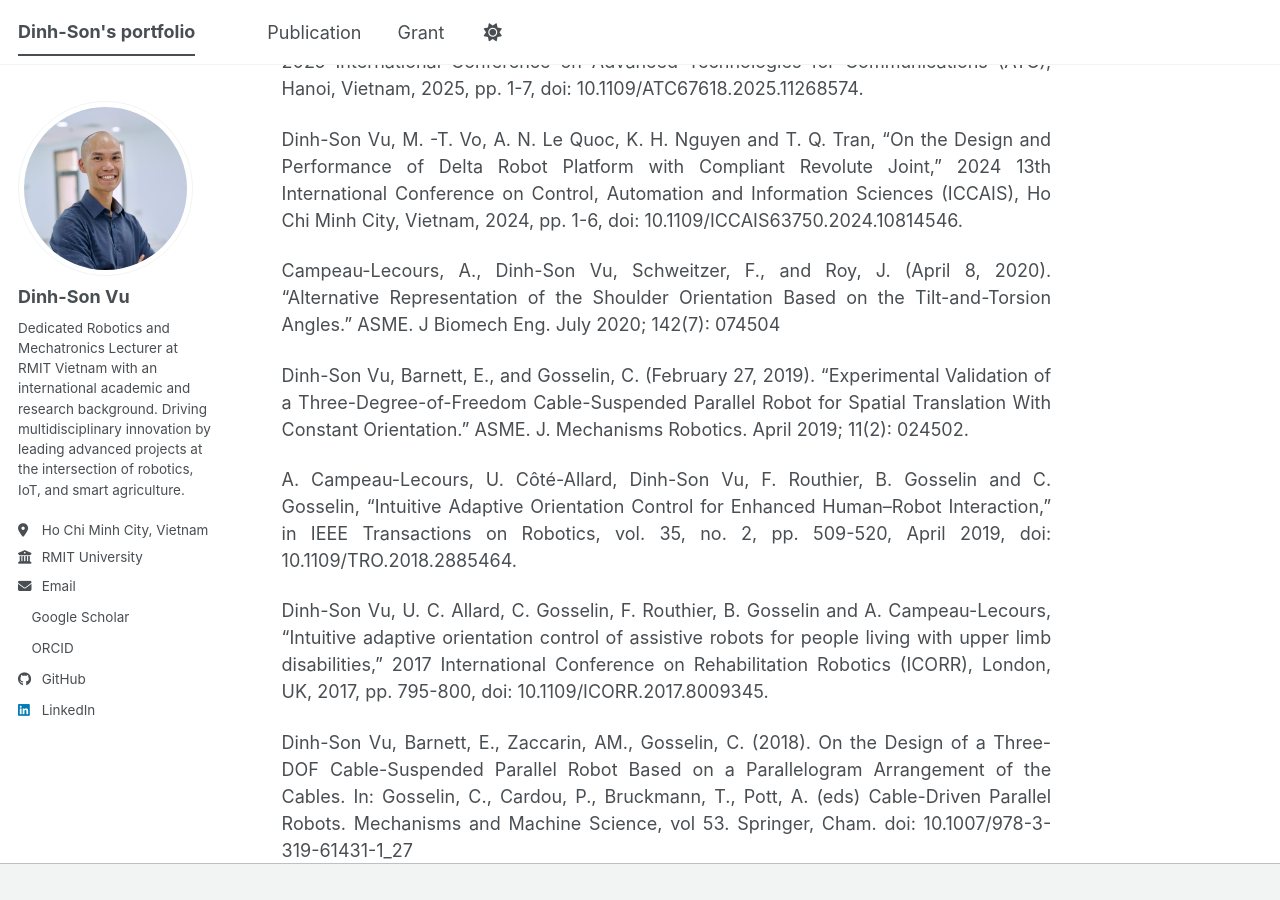
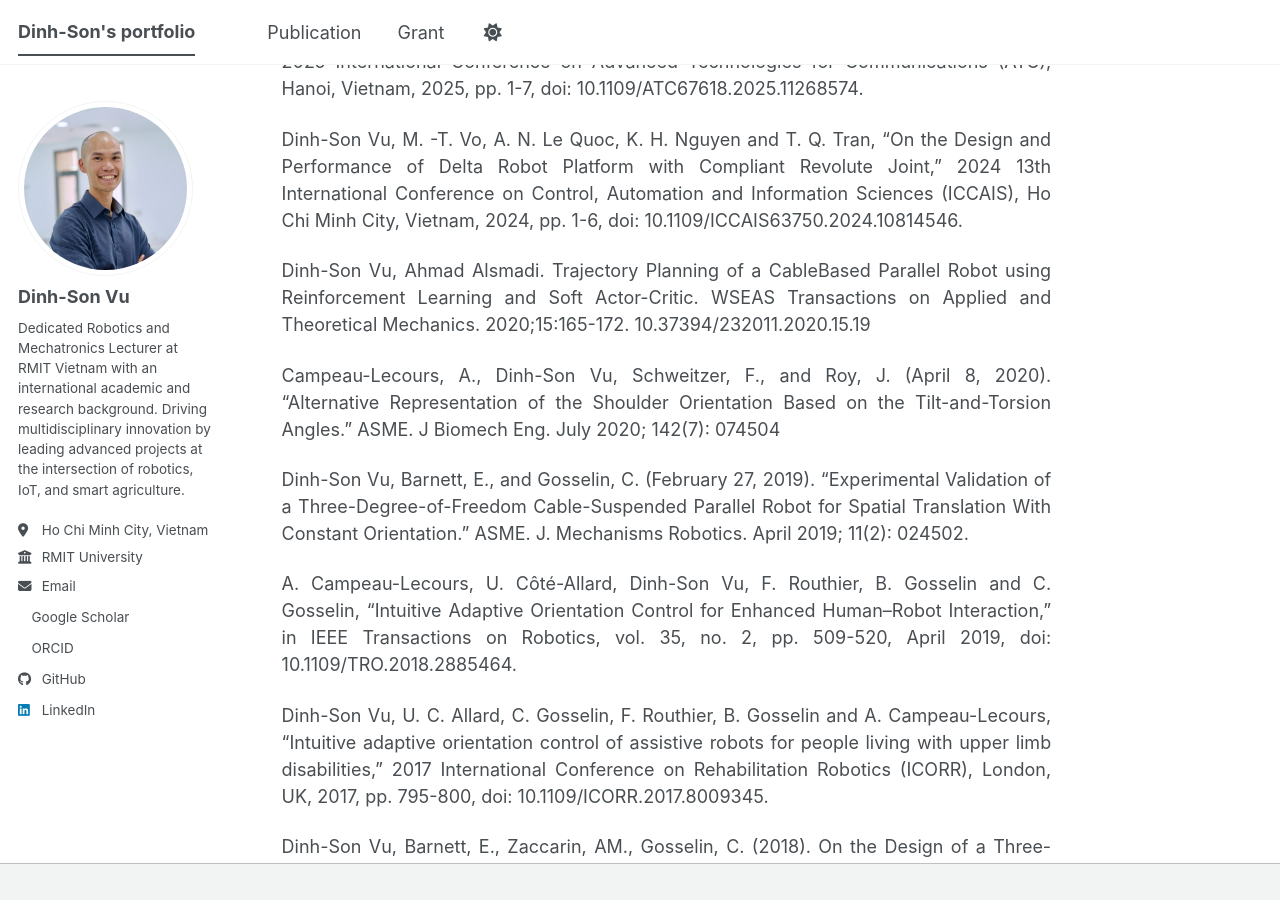
Before and after one commit to vudinhso/vudinhso.github.io, a Jekyll site: the page built from _pages/about.md, in a window 1280 px wide and 900 px high, scrolled down 4940 px. Built offline with Jekyll 4.4.1, drawn with Linux system fonts in a browser that asks for light colours; a style sheet for code colours, icons or effects is not loaded.

Commit message:
pub addedd

```diff
--- a/_includes/list_publication.md
+++ b/_includes/list_publication.md
@@ -3,6 +3,8 @@
 T. Trang, H. V. Pham, S. Dinh-Son Vu, T. M. Le, H. M. Tran and S. V. T. Dao, "TrashVLM: Lightweight and Efficiently Fine-Tuned Vision-Language Models for Waste Classification," 2025 International Conference on Advanced Technologies for Communications (ATC), Hanoi, Vietnam, 2025, pp. 1-7, doi: 10.1109/ATC67618.2025.11268574.
 
 Dinh-Son Vu, M. -T. Vo, A. N. Le Quoc, K. H. Nguyen and T. Q. Tran, "On the Design and Performance of Delta Robot Platform with Compliant Revolute Joint," 2024 13th International Conference on Control, Automation and Information Sciences (ICCAIS), Ho Chi Minh City, Vietnam, 2024, pp. 1-6, doi: 10.1109/ICCAIS63750.2024.10814546.
+
+Dinh-Son Vu, Ahmad Alsmadi. Trajectory Planning of a CableBased Parallel Robot using Reinforcement Learning and Soft Actor-Critic. WSEAS Transactions on Applied and Theoretical Mechanics. 2020;15:165-172. 10.37394/232011.2020.15.19
 
 Campeau-Lecours, A., Dinh-Son Vu, Schweitzer, F., and Roy, J. (April 8, 2020). "Alternative Representation of the Shoulder Orientation Based on the Tilt-and-Torsion Angles." ASME. J Biomech Eng. July 2020; 142(7): 074504
 
```
